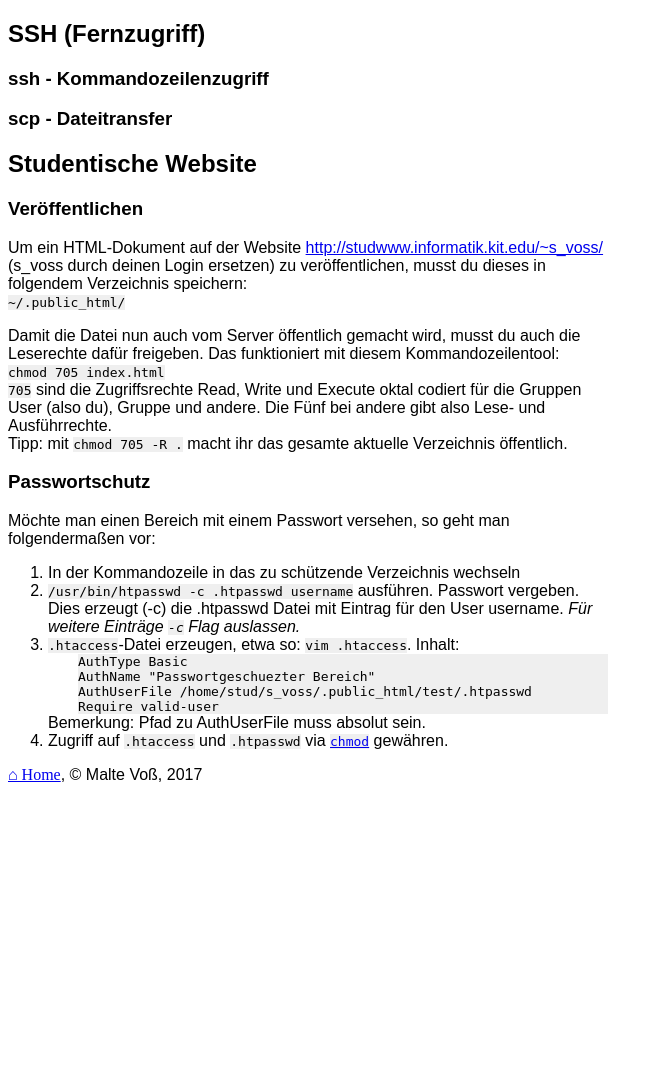
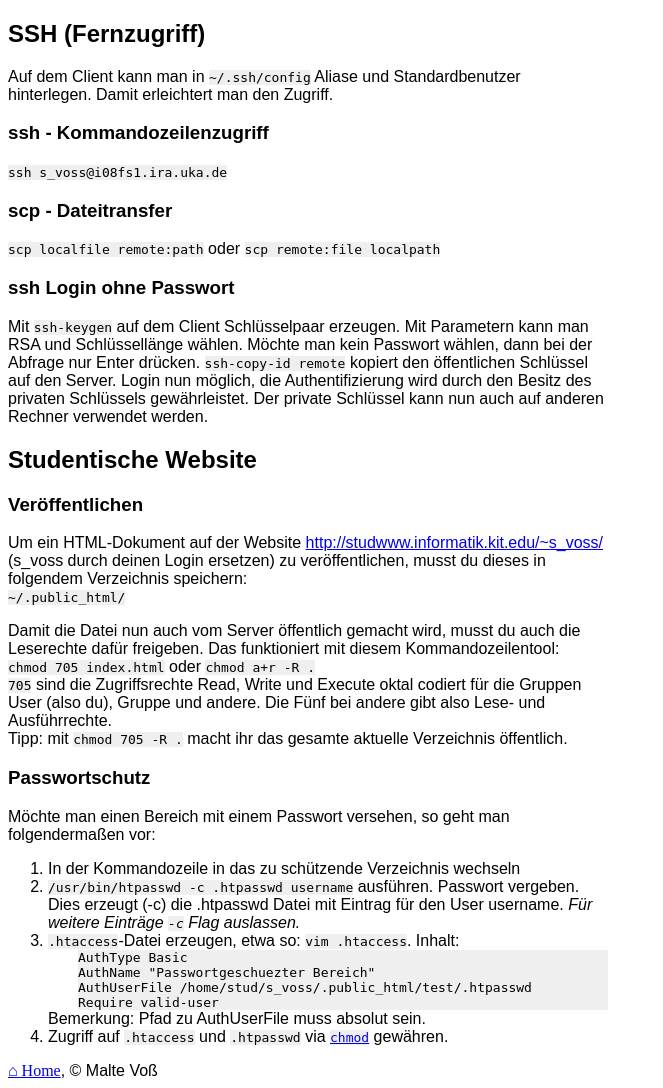
Before and after one commit to vossmalte/ATIS-Website, a PHP site: page /atis in a window 1280 px wide. Shown: the part 202-1290 px from the top of the page, without its empty margins (0-663 px from the left). Before the commit the page ends 984 px from the top, so only its background shows below. Run offline with PHP 8.4, Linux system fonts and the light colour scheme.

Commit message:
update repo to the current version

```diff
--- a/atis/index.php
+++ b/atis/index.php
@@ -18,10 +18,24 @@
             </ul>
         </header>
         <main>
-            <h2 id="ssh">SSH (Fernzugriff)</h2>
-            <h3>ssh - Kommandozeilenzugriff</h3>
+	    <h2 id="ssh">SSH (Fernzugriff)</h2>
+		<p>
+			Auf dem Client kann man in <code>~/.ssh/config</code> Aliase und Standardbenutzer hinterlegen. Damit erleichtert man den Zugriff.
+		</p>
+	    <h3>ssh - Kommandozeilenzugriff</h3>
+		<p>
+			<code>ssh s_voss@i08fs1.ira.uka.de</code>
+		</p>
             <h3>scp - Dateitransfer</h3>
-
+		<p>
+			<code>scp localfile remote:path</code>
+			oder <code>scp remote:file localpath</code>
+		</p>
+	    <h3>ssh Login ohne Passwort</h3>
+		<p>
+			Mit <code>ssh-keygen</code> auf dem Client Schlüsselpaar erzeugen. Mit Parametern kann man RSA und Schlüssellänge wählen. Möchte man kein Passwort wählen, dann bei der Abfrage nur Enter drücken.
+			<code>ssh-copy-id remote</code> kopiert den öffentlichen Schlüssel auf den Server. Login nun möglich, die Authentifizierung wird durch den Besitz des privaten Schlüssels gewährleistet. Der private Schlüssel kann nun auch auf anderen Rechner verwendet werden.
+		</p>
             <h2 id="html">Studentische Website</h2>
             <h3 id=>Veröffentlichen</h3>
             <p>
@@ -30,7 +44,7 @@
             </p>
             <p id="chmod">
                 Damit die Datei nun auch vom Server öffentlich gemacht wird, musst du auch die Leserechte dafür freigeben. Das funktioniert mit diesem Kommandozeilentool: <br>
-                <code>chmod 705 index.html</code> <br>
+		<code>chmod 705 index.html</code>  oder <code>chmod a+r -R .</code><br>
                 <code>705</code> sind die Zugriffsrechte Read, Write und Execute oktal codiert für die Gruppen User (also du), Gruppe und andere. Die Fünf bei andere gibt also Lese- und Ausführrechte.<br>
                 Tipp: mit <code>chmod 705 -R .</code> macht ihr das gesamte aktuelle Verzeichnis öffentlich.
             </p>
--- a/footer.html
+++ b/footer.html
@@ -1 +1 @@
-<a class="footer" href="/~s_voss">&#8962; Home</a>, &#169; Malte Voß, 2017
+<a class="footer" href="/~s_voss">&#8962; Home</a>, &#169; Malte Voß
--- a/index.php
+++ b/index.php
@@ -5,19 +5,15 @@
     <link rel="stylesheet" type="text/css" href="freestyler.css">
 </head>
 <h1>Willkommen!</h1>
-<img src="malte.jpg" alt="Portrait" width="10%"/>
+<img src="malte.png" alt="Portrait" width="40%"/>
 
 <h2>Studium</h2>
 <p>
-  Seit Oktober 2015 studiere ich Informatik am KIT. <br>
-  Im Wintersemester 2016/17 werde ich <a href="tut">Tutor</a>
-     für die <a href="https://sdqweb.ipd.kit.edu/wiki/Vorlesung_Programmieren_WS16/17"> Programmieren-Vorlesung</a> sein.
 </p>
 
 <h2>Sonstiges</h2>
 <p>
     <ul>
-        <li><a href="ultimate">Ultimate</a></li>
         <li><a href="atis">ATIS - meine Tipps und Tricks</a></li>
         <li><a href="test">Test area</a>, user=user,pw=0x8e743269^sqrt(7+2)^(-1)</li>
     </ul>
```
Also changed, not shown: malte.jpg (deleted), malte.png (added), 1 other file.
